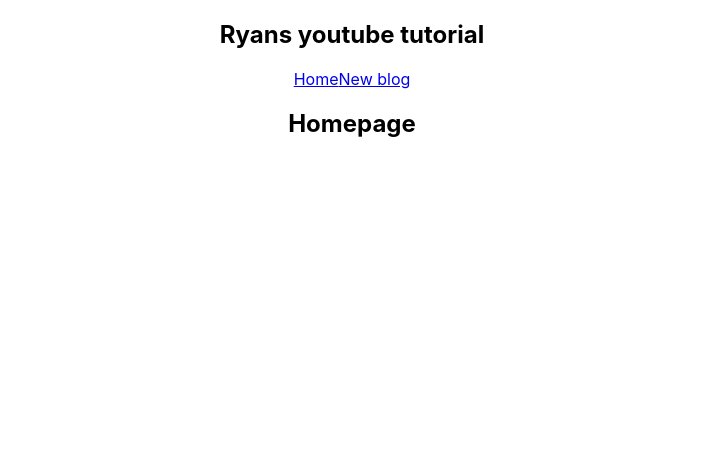
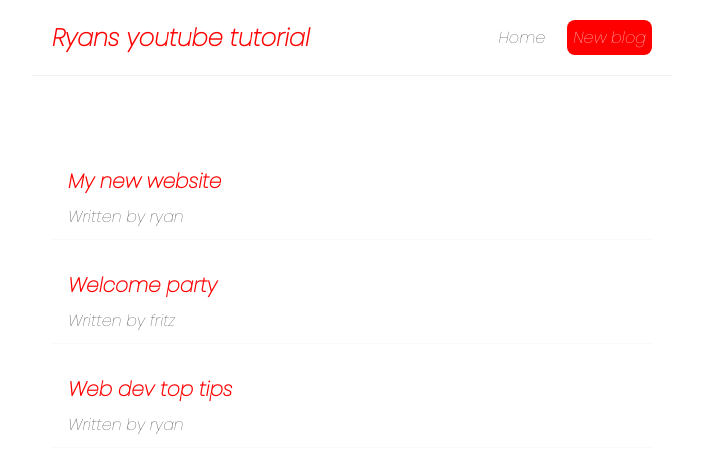
Before and after one commit to ryanfritzc/reactTutorial, a React (Create React App) app: page / in a window 1280 px wide. Shown: the top 472 px of the page, without its empty margins (288-991 px from the left). Built offline with nearby package versions, Linux system fonts and the light colour scheme.

Commit message:
Completed all videos through 10

```diff
--- a/src/App.css
+++ /dev/null
@@ -1,38 +0,0 @@
-.App {
-  text-align: center;
-}
-
-.App-logo {
-  height: 40vmin;
-  pointer-events: none;
-}
-
-@media (prefers-reduced-motion: no-preference) {
-  .App-logo {
-    animation: App-logo-spin infinite 20s linear;
-  }
-}
-
-.App-header {
-  background-color: #282c34;
-  min-height: 100vh;
-  display: flex;
-  flex-direction: column;
-  align-items: center;
-  justify-content: center;
-  font-size: calc(10px + 2vmin);
-  color: white;
-}
-
-.App-link {
-  color: #61dafb;
-}
-
-@keyframes App-logo-spin {
-  from {
-    transform: rotate(0deg);
-  }
-  to {
-    transform: rotate(360deg);
-  }
-}
--- a/src/App.js
+++ b/src/App.js
@@ -1,4 +1,3 @@
-import './App.css';
 import Navbar from './Navbar';
 import Home from './Home';
 //test
--- a/src/Home.js
+++ b/src/Home.js
@@ -1,8 +1,47 @@
+import {useState} from 'react';
+
 const Home = () => {
+    /*let name = 'ryan';                                Video 8
+    const [name, setName] = useState('ryan');
+    const [age, setAge] = useState(22);
+
+    const handleClick = ()  =>{
+        setName('fritz');
+        setAge(25)
+    }                                                      |
+    const handleClick = ()  =>{                         Video 7
+        console.log('hello, ryan');
+    }
+
+    const handleClick2 = (name) => {
+        console.log('hello ' + name);                       |
+    }*/
+
+    const [blogs, setBlogs] = useState([
+        {title: 'My new website', body: 'lorem ipsum...', author: 'ryan', id: 1},
+        {title: 'Welcome party', body: 'lorem ipsum...', author: 'fritz', id: 2},
+        {title: 'Web dev top tips', body: 'lorem ipsum...', author: 'ryan', id: 3},
+    ]);
+
     return (
         <div className="home">
+            {blogs.map((blog)=> (
+                <div className="blog-preview" key={blog.id}>
+                    <h2>{blog.title}</h2>
+                    <p>Written by {blog.author}</p>
+                </div>
+            ))}
+        </div>
+        /*<div className="home">                        Video 8
             <h2>Homepage</h2>
-        </div>
+            <p>{name} is {age} years old</p>
+            <button onClick={handleClick}>Click me</button>
+        </div>                                              |
+        <div className="home">                         Video 7
+            <h2>Homepage</h2>
+            <button onClick={handleClick}>Click me</button>
+            <button onClick={() => handleClick2('fritz')}>Click me 2</button>
+        </div> */
      );
 }
 
--- a/src/Navbar.js
+++ b/src/Navbar.js
@@ -4,7 +4,11 @@ const Navbar = () => {
             <h1>Ryans youtube tutorial</h1>
             <div className="links">
                 <a href="/">Home</a>
-                <a href="/create">New blog</a>
+                <a href="/create" style={{
+                    color: "white",
+                    backgroundColor: "red",
+                    borderRadius: '8px',
+                }}>New blog</a>
             </div>
         </nav>
      );
--- a/src/index.css
+++ b/src/index.css
@@ -1,13 +1,50 @@
-body {
+@import url('https://fonts.googleapis.com/css2?family=Poppins:ital,wght@1,100&display=swap');
+
+
+/* default css*/
+*{
   margin: 0;
-  font-family: -apple-system, BlinkMacSystemFont, 'Segoe UI', 'Roboto', 'Oxygen',
-    'Ubuntu', 'Cantarell', 'Fira Sans', 'Droid Sans', 'Helvetica Neue',
-    sans-serif;
-  -webkit-font-smoothing: antialiased;
-  -moz-osx-font-smoothing: grayscale;
+  font-family: "Poppins";
+  color: #333;
 }
-
-code {
-  font-family: source-code-pro, Menlo, Monaco, Consolas, 'Courier New',
-    monospace;
+.navbar{
+  padding: 20px;
+  display: flex;
+  align-items: center;
+  max-width: 600px;
+  margin: 0 auto;
+  border-bottom: 1px solid #f2f2f2;
 }
+.navbar h1{
+  color: red;
+}
+.navbar .links{
+  margin-left: auto;
+}
+.navbar a{
+  margin-left: 16px;
+  text-decoration: none;
+  padding: 6px;
+}
+.navbar a:hover{
+  color: red;
+}
+.content{
+  max-width: 600px;
+  margin: 40px auto;
+  padding: 20px;
+}
+/*blog preview*/
+.blog-preview{
+  padding: 10px 16px;
+  margin: 20px 0;
+  border-bottom: 1px solid #fafafa;
+}
+.blog-preview:hover{
+  box-shadow: 1px 3px 5px rgba(0, 0, 0, 0.1);
+}
+.blog-preview h2{
+  font-size: 20px;
+  color: red;
+  margin-bottom: 8px;
+}
```
